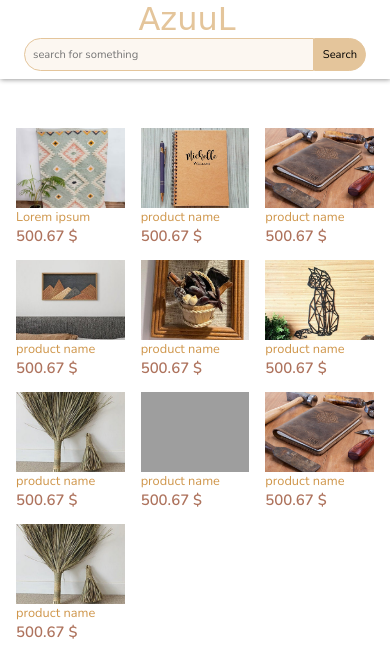
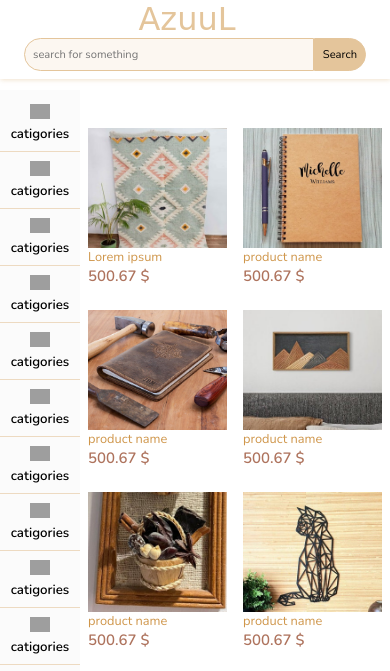
Before and after one commit to M-Kouache/PFE-Ecommerce-Project, a PHP site: page /cat.html in a window 390 px wide. Shown: the top 671 px of the page. Run offline with PHP 8.4, Linux system fonts and the light colour scheme; some web fonts are replaced; grey boxes are pictures that could not be loaded.

Commit message:
adding categories side bar for mobile device

```diff
--- a/StyleSheet/style.css
+++ b/StyleSheet/style.css
@@ -95,7 +95,7 @@ ul li {
 
 /* this margin is applyed for elements under top-nav-bar */
 .custom-margin {
-  margin-top: 8rem;
+  margin: 8rem 0;
 }
 
 .product-price {
@@ -111,7 +111,7 @@ ul li {
   top: 0;
   z-index: 2;
   padding-bottom: 0.5rem;
-  box-shadow: 0 0 5px 0.5px rgba(0, 0, 0, 0.46);
+  box-shadow: 0 0 5px 0.5px var(--primary-light);
   width: 100%;
   background: var(--white);
 }
@@ -203,7 +203,7 @@ input[name="search-submit"]:focus {
   justify-content: space-between;
   flex-wrap: wrap;
   background: var(--white);
-  box-shadow: 0 0 5px 0.5px rgba(0, 0, 0, 0.46);
+  box-shadow: 0 0 5px 0.5px var(--primary-light);
 }
 
 .hero-section {
@@ -280,17 +280,6 @@ input[name="search-submit"]:focus {
   height: 300px;
   flex-direction: column;
   overflow: hidden;
-}
-
-.products-container-catigories {
-  padding: 0 1rem;
-  grid-template-columns: repeat(auto-fit, minmax(90px, 1fr));
-  row-gap: 2rem;
-}
-
-.product-card-catigories {
-  height: 100px;
-  font-size: 0.8rem;
 }
 
 .product-image-container {
@@ -393,3 +382,46 @@ footer {
 .ft-description-erea p {
   font-size: 1rem;
 }
+
+/* ----------------------------------- */
+
+/* Catigories Page */
+
+.products-catigories {
+  position: fixed;
+  width: 5rem;
+  top: 5.6rem;
+  height: 80%;
+  padding: 5px 0;
+  overflow: auto;
+  background: #fbfbfb;
+}
+
+.category {
+  width: 100%;
+  height: 100%;
+  text-align: center;
+  padding: 0.5rem;
+  border-bottom: 0.1rem var(--primary-light) solid;
+  font-size: 1rem;
+}
+
+.products-container-catigories {
+  max-width: 100%;
+  margin-left: 5rem;
+  padding: 0 1rem;
+  grid-template-columns: repeat(auto-fit, minmax(120px, 1fr));
+  row-gap: 2rem;
+  padding: 0 0.5rem;
+}
+
+.product-card-catigories {
+  height: 150px;
+  font-size: 0.8rem;
+}
+
+.ft-cat {
+  display: none;
+}
+
+/* end of Catigories page */
--- a/cat.html
+++ b/cat.html
@@ -65,7 +65,82 @@
         </nav>
       </header>
 
-      <section class="main-section custom-margin ">
+      <aside class="products-catigories flex direction-to-column">
+        <a href="#" class="category">
+            <img class="meduim-icons" id="bottom-nav-icon" src="assets/svgs/catigories.svg" alt="catigories-page-icon">
+            <h5>catigories</h5></a>
+        </a>
+        <a href="#" class="category">
+            <img class="meduim-icons" id="bottom-nav-icon" src="assets/svgs/catigories.svg" alt="catigories-page-icon">
+            <h5>catigories</h5></a>
+        </a>
+        <a href="#" class="category">
+            <img class="meduim-icons" id="bottom-nav-icon" src="assets/svgs/catigories.svg" alt="catigories-page-icon">
+            <h5>catigories</h5></a>
+        </a>
+        <a href="#" class="category">
+            <img class="meduim-icons" id="bottom-nav-icon" src="assets/svgs/catigories.svg" alt="catigories-page-icon">
+            <h5>catigories</h5></a>
+        </a>
+        <a href="#" class="category">
+            <img class="meduim-icons" id="bottom-nav-icon" src="assets/svgs/catigories.svg" alt="catigories-page-icon">
+            <h5>catigories</h5></a>
+        </a>
+        <a href="#" class="category">
+            <img class="meduim-icons" id="bottom-nav-icon" src="assets/svgs/catigories.svg" alt="catigories-page-icon">
+            <h5>catigories</h5></a>
+        </a>
+        <a href="#" class="category">
+            <img class="meduim-icons" id="bottom-nav-icon" src="assets/svgs/catigories.svg" alt="catigories-page-icon">
+            <h5>catigories</h5></a>
+        </a>
+        <a href="#" class="category">
+            <img class="meduim-icons" id="bottom-nav-icon" src="assets/svgs/catigories.svg" alt="catigories-page-icon">
+            <h5>catigories</h5></a>
+        </a>
+        <a href="#" class="category">
+            <img class="meduim-icons" id="bottom-nav-icon" src="assets/svgs/catigories.svg" alt="catigories-page-icon">
+            <h5>catigories</h5></a>
+        </a>
+        <a href="#" class="category">
+            <img class="meduim-icons" id="bottom-nav-icon" src="assets/svgs/catigories.svg" alt="catigories-page-icon">
+            <h5>catigories</h5></a>
+        </a>
+        <a href="#" class="category">
+            <img class="meduim-icons" id="bottom-nav-icon" src="assets/svgs/catigories.svg" alt="catigories-page-icon">
+            <h5>catigories</h5></a>
+        </a>
+        <a href="#" class="category">
+            <img class="meduim-icons" id="bottom-nav-icon" src="assets/svgs/catigories.svg" alt="catigories-page-icon">
+            <h5>catigories</h5></a>
+        </a>
+        <a href="#" class="category">
+            <img class="meduim-icons" id="bottom-nav-icon" src="assets/svgs/catigories.svg" alt="catigories-page-icon">
+            <h5>catigories</h5></a>
+        </a>
+        <a href="#" class="category">
+            <img class="meduim-icons" id="bottom-nav-icon" src="assets/svgs/catigories.svg" alt="catigories-page-icon">
+            <h5>catigories</h5></a>
+        </a>
+        <a href="#" class="category">
+            <img class="meduim-icons" id="bottom-nav-icon" src="assets/svgs/catigories.svg" alt="catigories-page-icon">
+            <h5>catigories</h5></a>
+        </a>
+        <a href="#" class="category">
+            <img class="meduim-icons" id="bottom-nav-icon" src="assets/svgs/catigories.svg" alt="catigories-page-icon">
+            <h5>catigories</h5></a>
+        </a>
+        <a href="#" class="category">
+            <img class="meduim-icons" id="bottom-nav-icon" src="assets/svgs/catigories.svg" alt="catigories-page-icon">
+            <h5>catigories</h5></a>
+        </a>
+        <a href="#" class="category">
+            <img class="meduim-icons" id="bottom-nav-icon" src="assets/svgs/catigories.svg" alt="catigories-page-icon">
+            <h5>catigories</h5></a>
+        </a>
+    </aside>
+
+      <section class="main-section  custom-margin ">
 
           <div class="products-container-catigories grid">
                 <a href="#" class="product-card-catigories">
@@ -142,7 +217,7 @@
 
       </section>
 
-      <footer class="flex direction-to-column">
+      <footer class="ft-cat flex direction-to-column">
           <div class="ft-description-erea ">
             <h1>What is  <span>Azzul</span> ?</h1>
             <h3>Support independent <br> creators</h3>
```
